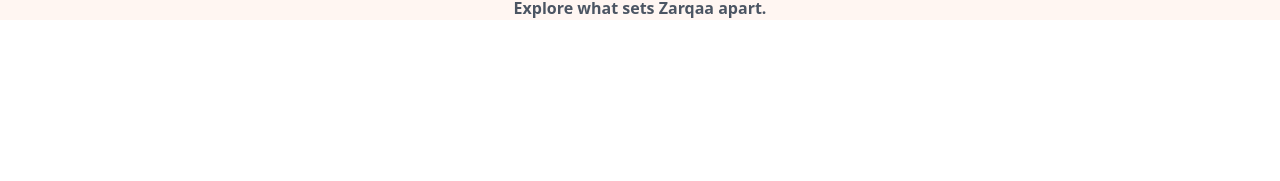
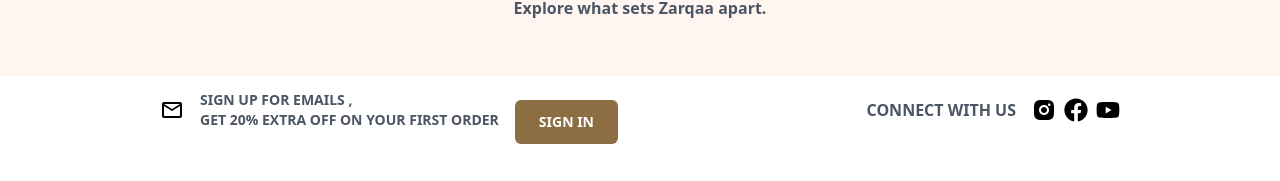
Before and after one commit to alkaifkhawarizmi/Zarqaa.in, a React (Vite) app in the folder vite-project/: page / in a window 1280 px wide. Shown: the part 3552-3733 px from the top of the page. Built offline with nearby package versions, Linux system fonts and the light colour scheme.

Commit message:
landing page done

```diff
--- a/vite-project/package.json
+++ b/vite-project/package.json
@@ -11,7 +11,8 @@
   },
   "dependencies": {
     "react": "^18.3.1",
-    "react-dom": "^18.3.1"
+    "react-dom": "^18.3.1",
+    "react-icons": "^5.3.0"
   },
   "devDependencies": {
     "@eslint/js": "^9.13.0",
--- a/vite-project/src/App.jsx
+++ b/vite-project/src/App.jsx
@@ -5,7 +5,7 @@
 function App() {
 
   return (
-    <div className="overflow-hidden mb-40 bg-[#FFF6F2]">
+    <div className="overflow-hidden mb-10 bg-[#FFF6F2]">
       <TopOfferDiv />
       <Header />
       <Center />
--- a/vite-project/src/Center.jsx
+++ b/vite-project/src/Center.jsx
@@ -1,5 +1,14 @@
 import React from "react";
+import { MdOutlineMailOutline } from "react-icons/md";
+import { RiInstagramFill } from "react-icons/ri";
+import { FaFacebook } from "react-icons/fa";
+import { FaYoutube } from "react-icons/fa";
 
+const socialmedialinks = [
+  {name : "instagram" , url : "https://www.instagram.com/zarqaa.in?igsh=ZDZodGJ0aXIybjgx" , icon : <RiInstagramFill />},
+  {name : "facebook" , url : "" , icon : <FaFacebook />},
+  {name : "youtube" , url : "" , icon : <FaYoutube />},
+]
 function Center() {
   return (
     <div>
@@ -131,6 +140,31 @@
           With products made the Zarqaa way, we are building a brighter future one face at a time. Zarqaa is <br />pioneering the biotech-born, vegan beauty movement, bringing individuals of all skin types a line of quality <br /> skin care products for youthful, glowing skin. Complete with a variety of oils, toners, serums, moisturizers, and <br /> more, each vegan skin care product in our collection is packed with innovative, high performing ingredients. <br /> Explore what sets Zarqaa apart.
           </p>
         </div>
+
+        <div className="flex justify-between items-center px-40 mt-14 bg-white ">
+          <div className="flex items-center text-sm font-semibold gap-4">
+          <MdOutlineMailOutline className="text-2xl" />
+          <p className="text-gray-600">SIGN UP FOR EMAILS , <br /> GET 20% EXTRA OFF ON YOUR FIRST ORDER</p>
+          <button className="mt-6 px-6 font-semibold py-3 rounded-md bg-[#8D6E43]
+        text-white hover:bg-[#B08750]">SIGN IN</button>
+          </div>
+          <div className="flex items-center gap-4 text-gray-600 font-semibold">
+            <h1>CONNECT WITH US</h1>
+            <div className="flex gap-2 text-2xl text-black">
+            {
+              socialmedialinks.map((item,index)=>(
+                <a href={item.url}>
+                {item.icon}
+                </a>
+              ))
+            }
+            </div>
+          </div>
+        </div>
+
+        <div>
+        </div>
+
       </div>
     </div>
   );
```
Also changed, not shown: 1 other file (tests, documents, lock files or other folders).
